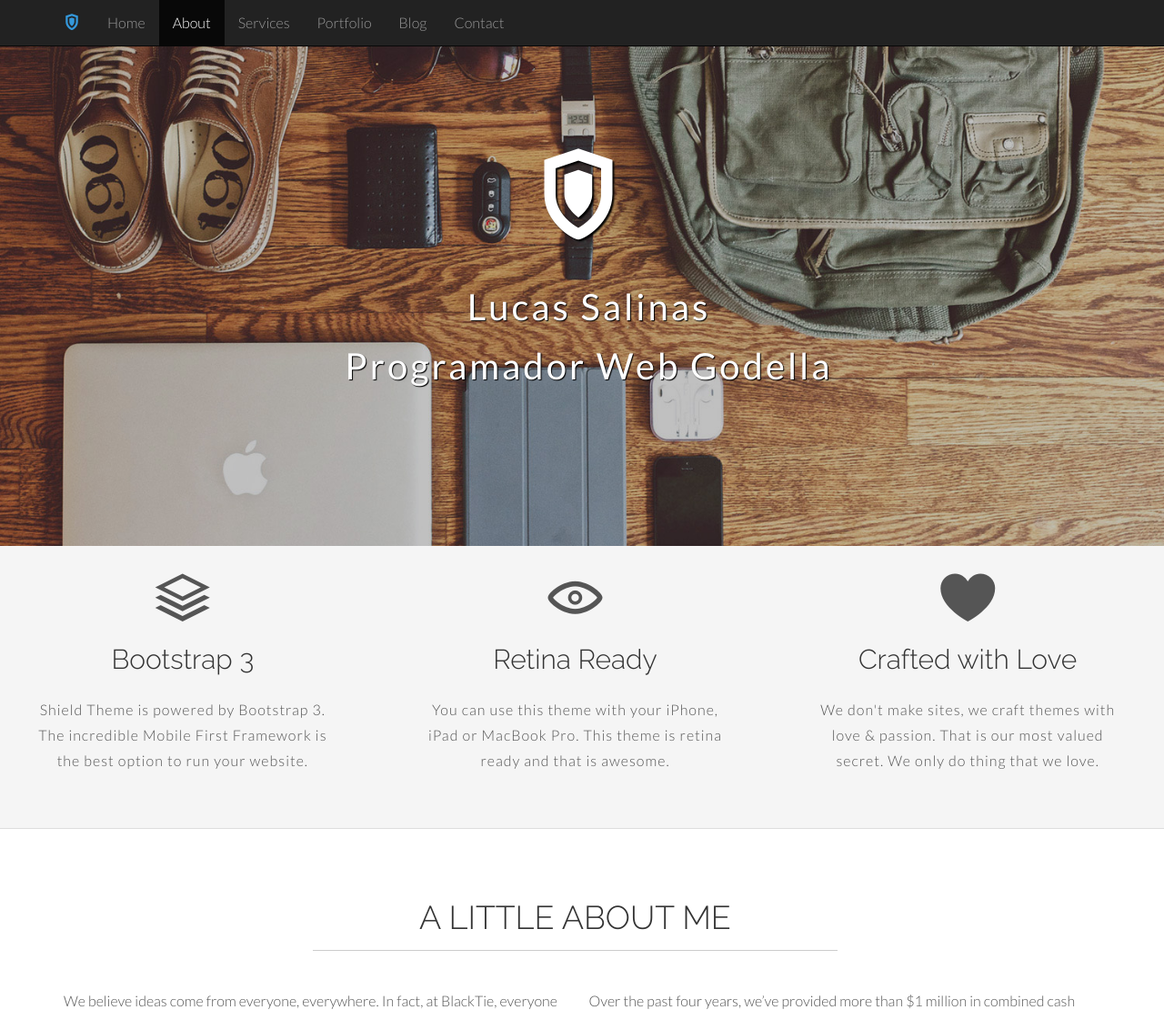
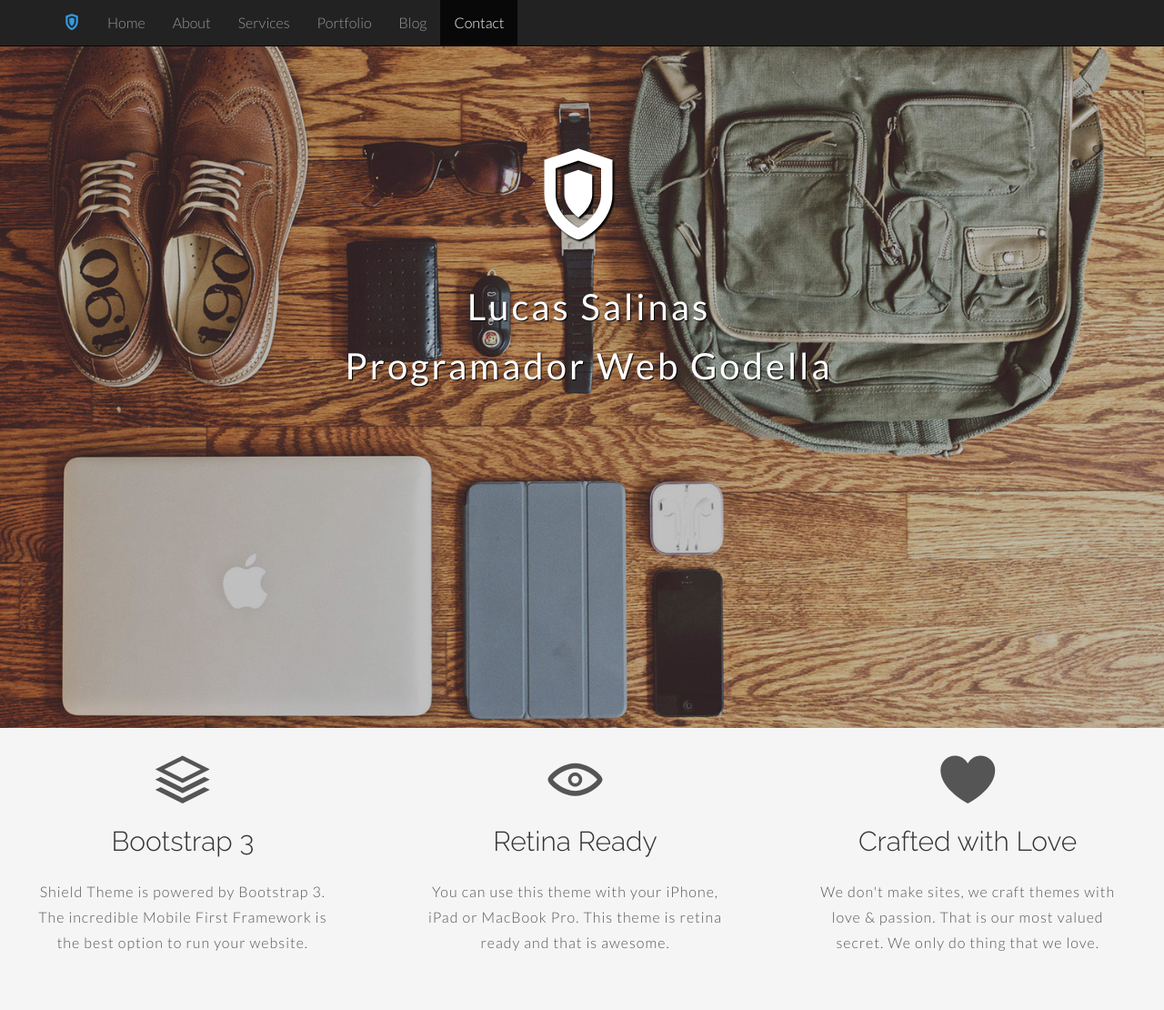
Before and after one commit to Lucastrike/lucassalinas.com.es, a PHP site: page / in a window 1280 px wide. Shown: the top 1110 px of the page at 91% size. Run offline with PHP 8.4, Linux system fonts and the light colour scheme.

Commit message:
headerwrap modified

```diff
--- a/assets/css/main.css
+++ b/assets/css/main.css
@@ -271,9 +271,10 @@ a:after {
    ========================================================================== */
 
 #headerwrap {
+  height: 100%;
 	background: url(../img/header_bg.jpg) no-repeat center top;
-	margin-top: -50px;
-	padding-top:120px;
+	/*margin-top: -50px;*/
+	padding-top:70px;
 	text-align:center;
 	background-attachment: relative;
 	background-position: center center;
```
